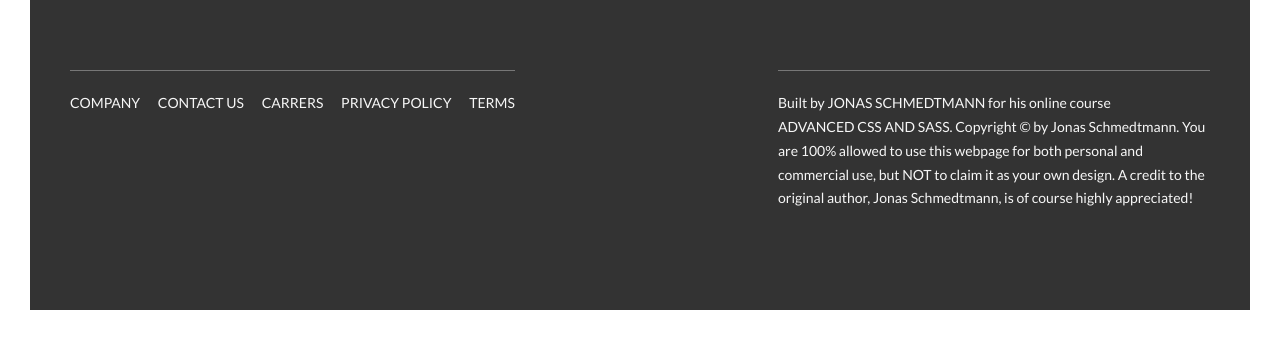
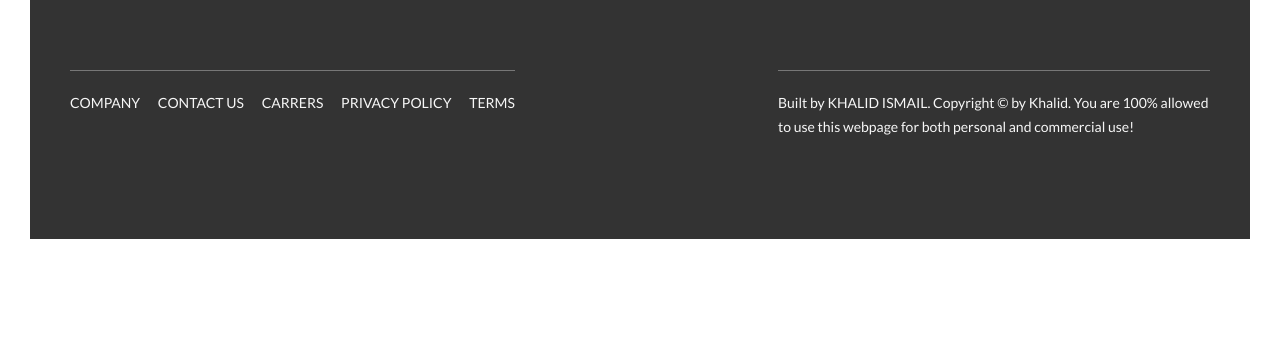
Before and after one commit to binismail/Natours-project, a website: page index.html in a window 1280 px wide. Shown: the part 5533-5873 px from the top of the page. After the commit the page ends 5802 px from the top, so only its background shows below. Drawn offline with Linux system fonts and the light colour scheme.

Commit message:
Fixed somethings

```diff
--- a/index.html
+++ b/index.html
@@ -360,10 +360,9 @@
                 </div>
                 <div class="col-1-of-2">
                     <p class="footer__copyright">
-                        Built by <a href="#" class="footer__link">Jonas Schmedtmann</a> for his online course <a href="#" class="footer__link">Advanced CSS and Sass</a>.
-                        Copyright &copy; by Jonas Schmedtmann. You are 100% allowed to use this webpage for both personal
-                        and commercial use, but NOT to claim it as your own design. A credit to the original author, Jonas
-                        Schmedtmann, is of course highly appreciated!
+                        Built by <a href="#" class="footer__link">Khalid Ismail</a>.
+                        Copyright &copy; by Khalid. You are 100% allowed to use this webpage for both personal
+                        and commercial use!
                     </p>
                 </div>
             </div>
```
